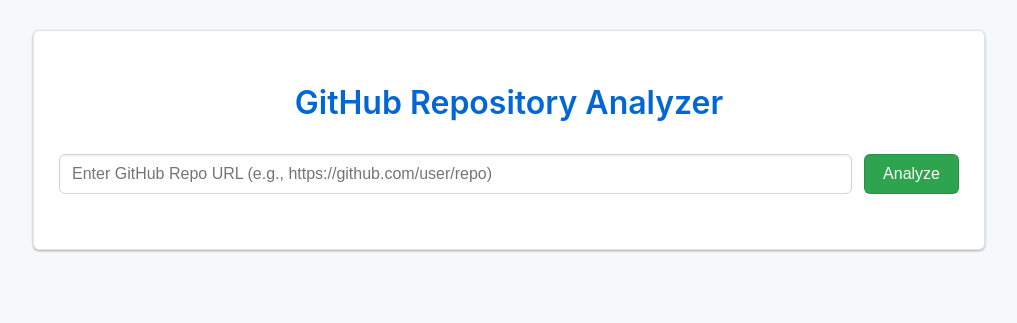
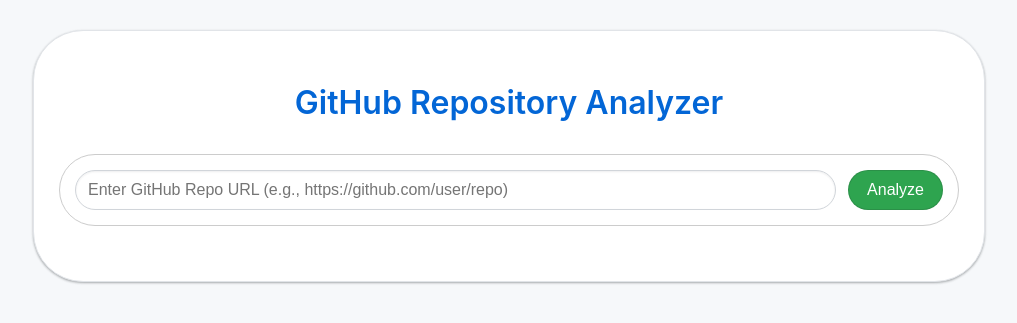
Before and after one commit to Habeeb-UrRahman/GitHubAnalyzer, a Flask app: page / in a window 1280 px wide. Shown: the top 323 px of the page, without its empty margins (131-1148 px from the left). Run offline with Flask 2, Linux system fonts and the light colour scheme; some libraries are stand-ins or nearby versions.

Commit message:
updated style.css

```diff
--- a/static/style.css
+++ b/static/style.css
@@ -13,7 +13,7 @@
     padding: 25px;
     background-color: #fff;
     border: 1px solid #e1e4e8;
-    border-radius: 6px;
+    border-radius: 50px;
     box-shadow: 0 1px 3px rgba(27,31,35,0.12), 0 1px 2px rgba(27,31,35,0.24);
 }
 
@@ -24,18 +24,23 @@
     font-weight: 600;
 }
 
+
 .input-section {
     display: flex;
     gap: 12px;
     margin-bottom: 30px;
     align-items: center;
+    border: 1px solid #ccc;
+    padding: 15px;
+    border-radius: 60px;
 }
+
 
 .input-section input[type="text"] {
     flex-grow: 1;
     padding: 10px 12px;
     border: 1px solid #d1d5da;
-    border-radius: 6px;
+    border-radius: 60px;
     font-size: 16px;
     box-shadow: inset 0 1px 2px rgba(27,31,35,0.075);
 }
@@ -51,7 +56,7 @@
     background-color: #2ea44f;
     color: white;
     border: 1px solid rgba(27,31,35,0.15);
-    border-radius: 6px;
+    border-radius: 60px;
     cursor: pointer;
     font-size: 16px;
     font-weight: 500;
@@ -85,12 +90,12 @@
 #repoDetails strong {
     color: #586069;
     display: inline-block;
-    min-width: 120px; /* Align values */
+    min-width: 120px;
 }
 
 .error-message,
 .loading-message {
-    color: #cb2431; /* Error red */
+    color: #cb2431;
     background-color: #ffeef0;
     border: 1px solid rgba(203,36,49,0.4);
     padding: 12px 15px;
@@ -103,6 +108,8 @@
     color: #0366d6; /* Loading blue */
     background-color: #f1f8ff;
     border-color: rgba(3,102,214,0.4);
+    border: 1px solid #ccc;
+    border-radius: 50px;
 }
 
 #commitActivity ul, #contributorStats ul {
```
